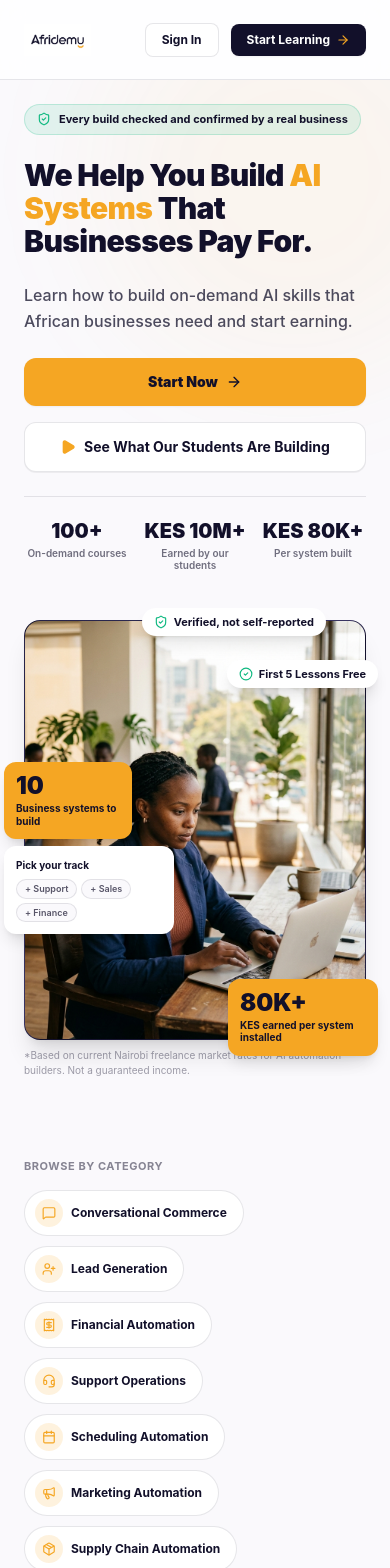
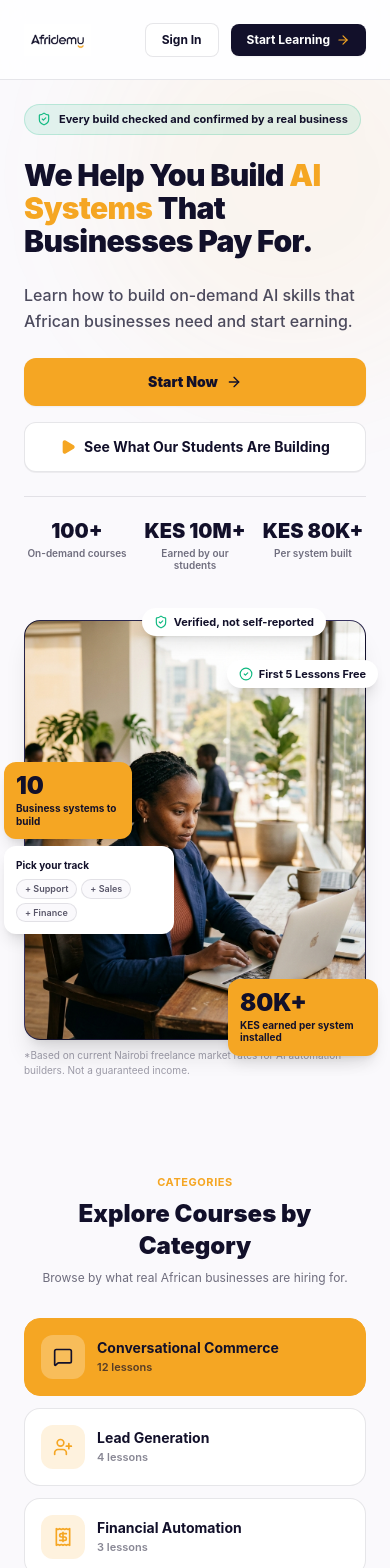
Before and after one commit to manuelmoureh/africademy-learning-platform, a React (Vite) app: page / in a window 390 px wide. Shown: the top 1568 px of the page. Built offline with nearby package versions, Linux system fonts and the light colour scheme; a web font is replaced by a local one.

Commit message:
Redesign category strip as an icon-card grid with one featured card
Matches the referenced layout (heading + subtext, icon-tile cards in
a grid, one card highlighted) using brand colors instead of a rainbow
palette, and real per-track lesson counts instead of fabricated
per-category course totals.

```diff
--- a/src/components/LandingPage.tsx
+++ b/src/components/LandingPage.tsx
@@ -197,20 +197,42 @@ export const LandingPage: React.FC<LandingPageProps> = ({
       </section>
 
       {/* Category Strip */}
-      <section className="px-6 lg:px-12 py-10 max-w-6xl mx-auto w-full">
-        <p className="text-[11px] font-bold text-[#12102A]/50 uppercase tracking-wider mb-4">Browse by Category</p>
-        <div className="flex flex-wrap gap-2.5">
-          {tracks.map((track) => (
-            <div
-              key={track.id}
-              className="flex items-center gap-2 pl-2.5 pr-4 py-2 rounded-full border border-[#12102A]/10 bg-white hover:border-[#F5A623] transition-colors"
-            >
-              <span className="w-7 h-7 rounded-full bg-[#F5A623]/15 flex items-center justify-center shrink-0">
-                <TrackIcon name={track.icon} className="w-3.5 h-3.5 text-[#F5A623]" />
-              </span>
-              <span className="text-xs font-bold text-[#12102A]">{track.category}</span>
-            </div>
-          ))}
+      <section className="px-6 lg:px-12 py-14 max-w-6xl mx-auto w-full">
+        <div className="text-center max-w-xl mx-auto space-y-2 mb-8">
+          <p className="text-[11px] font-bold text-[#F5A623] uppercase tracking-wider">Categories</p>
+          <h2 className="text-2xl sm:text-3xl font-black text-[#12102A]">Explore Courses by Category</h2>
+          <p className="text-xs sm:text-sm text-[#12102A]/60">Browse by what real African businesses are hiring for.</p>
+        </div>
+
+        <div className="grid grid-cols-1 sm:grid-cols-2 lg:grid-cols-5 gap-3">
+          {tracks.map((track) => {
+            const isFeatured = track.id === 'whatsapp-retail-agent';
+            const lessonCount = track.steps.length || track.totalSteps;
+            return (
+              <div
+                key={track.id}
+                className={`rounded-2xl border p-4 flex items-center gap-3 transition-colors ${
+                  isFeatured
+                    ? 'bg-[#F5A623] border-[#F5A623]'
+                    : 'bg-white border-[#12102A]/10 hover:border-[#F5A623]'
+                }`}
+              >
+                <span className={`w-11 h-11 rounded-xl flex items-center justify-center shrink-0 ${
+                  isFeatured ? 'bg-white/25' : 'bg-[#F5A623]/15'
+                }`}>
+                  <TrackIcon name={track.icon} className={`w-5 h-5 ${isFeatured ? 'text-[#12102A]' : 'text-[#F5A623]'}`} />
+                </span>
+                <div className="min-w-0">
+                  <p className="text-sm font-bold leading-tight truncate text-[#12102A]">
+                    {track.category}
+                  </p>
+                  <p className={`text-[11px] font-semibold mt-0.5 ${isFeatured ? 'text-[#12102A]/70' : 'text-[#12102A]/50'}`}>
+                    {lessonCount} lessons
+                  </p>
+                </div>
+              </div>
+            );
+          })}
         </div>
       </section>
 
```
